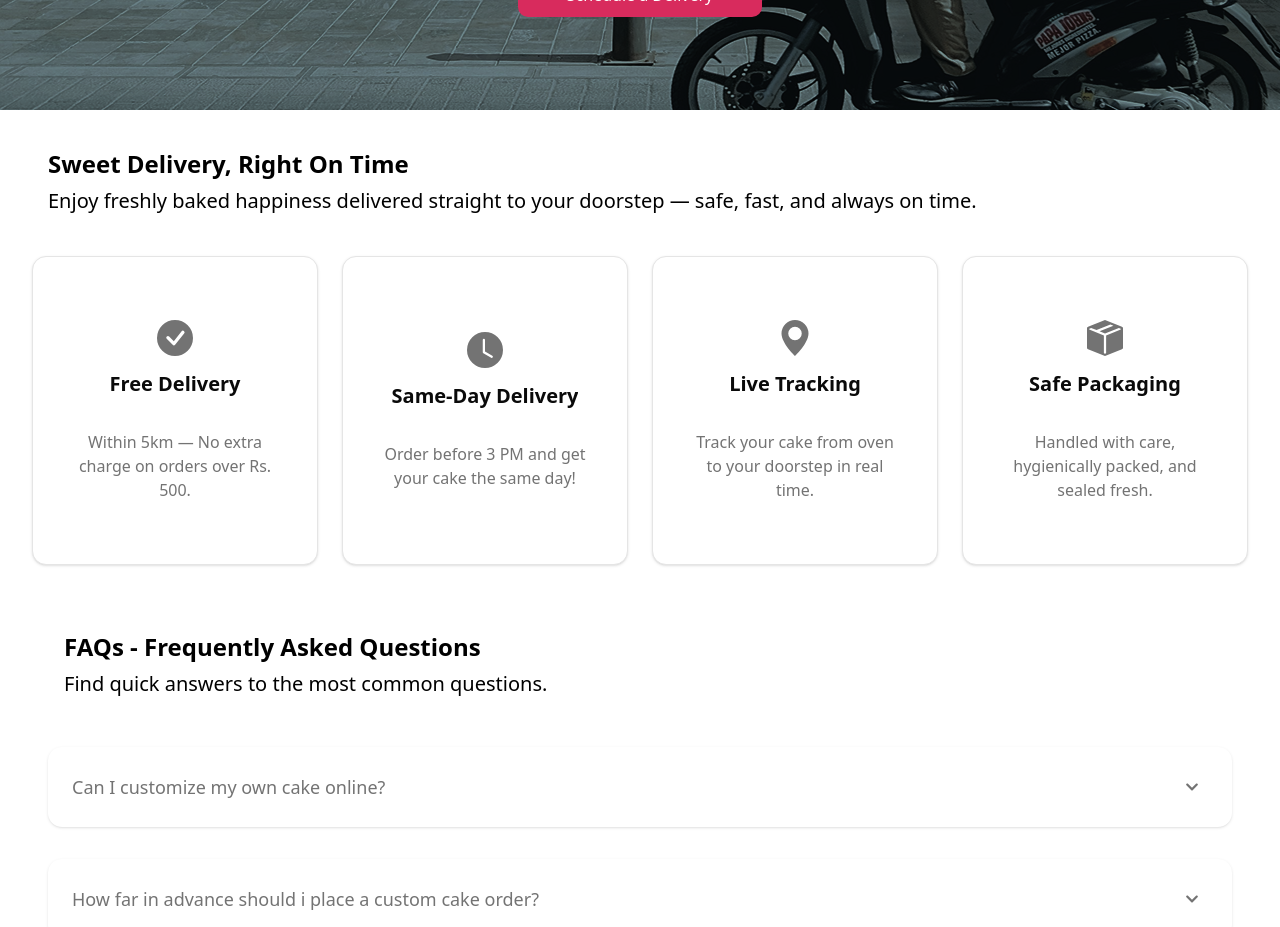
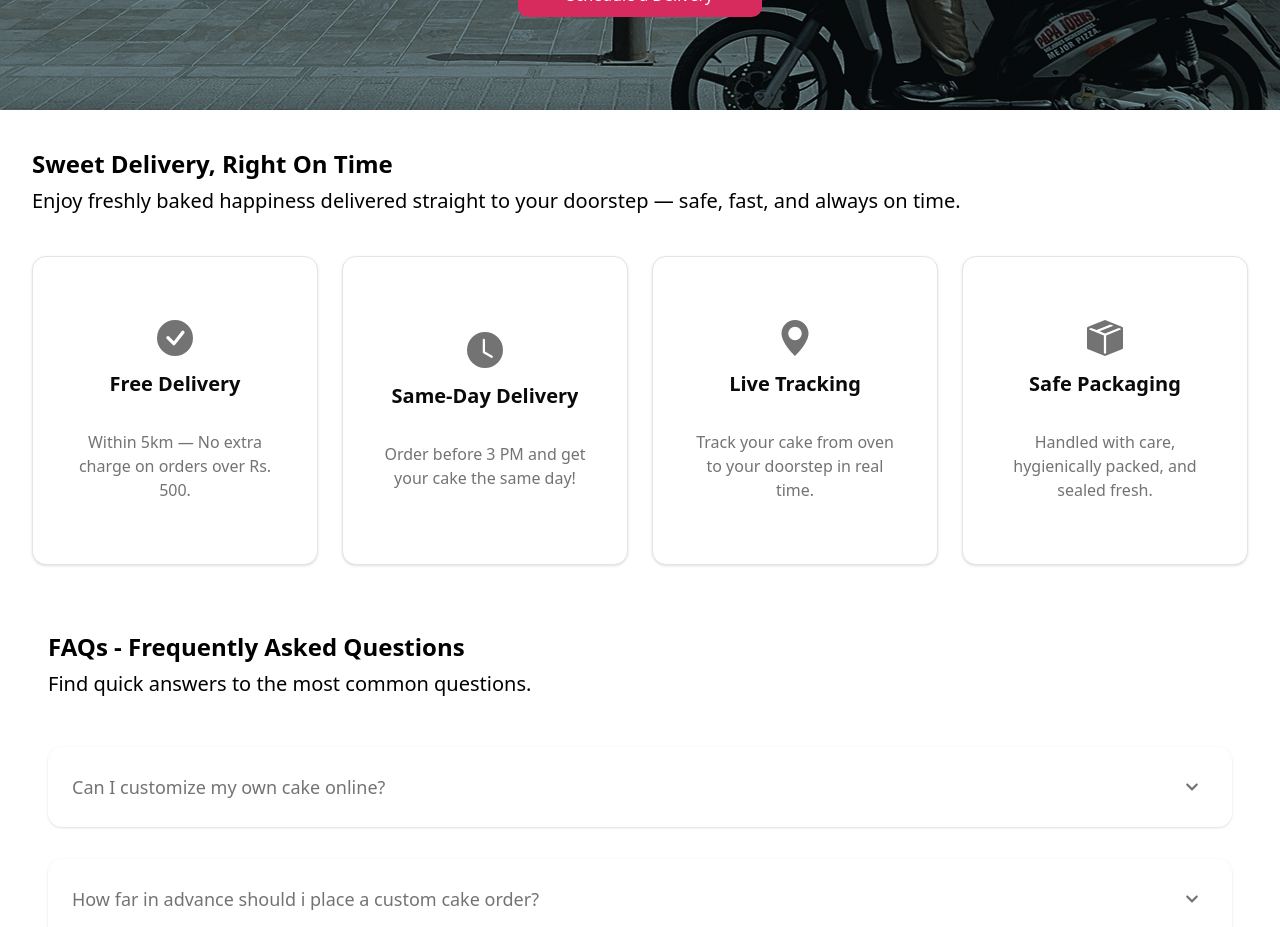
Before and after one commit to PanaceaSolution/BakeryWebsite, a Next.js app in the folder client/: page / in a window 1280 px wide. Shown: the part 3700-4627 px from the top of the page. Built offline with nearby package versions, Linux system fonts and the light colour scheme.

Commit message:
Fixed:Padding

```diff
--- a/client/src/components/features/shared/textblock/TextBlock.tsx
+++ b/client/src/components/features/shared/textblock/TextBlock.tsx
@@ -7,7 +7,7 @@ interface TextBlockProps {
 
 const TextBlock: React.FC<TextBlockProps> = ({ heading, subheading }) => {
   return (
-    <div className="w-full max-w-screen-xl px-4 py-4 flex flex-col justify-center items-start">
+    <div className="w-full max-w-screen-xl px-0 py-4 flex flex-col justify-center items-start">
       <h2 className="font-poppins font-semibold text-[24px] leading-[36px] text-black">
         {heading}
       </h2>
```
